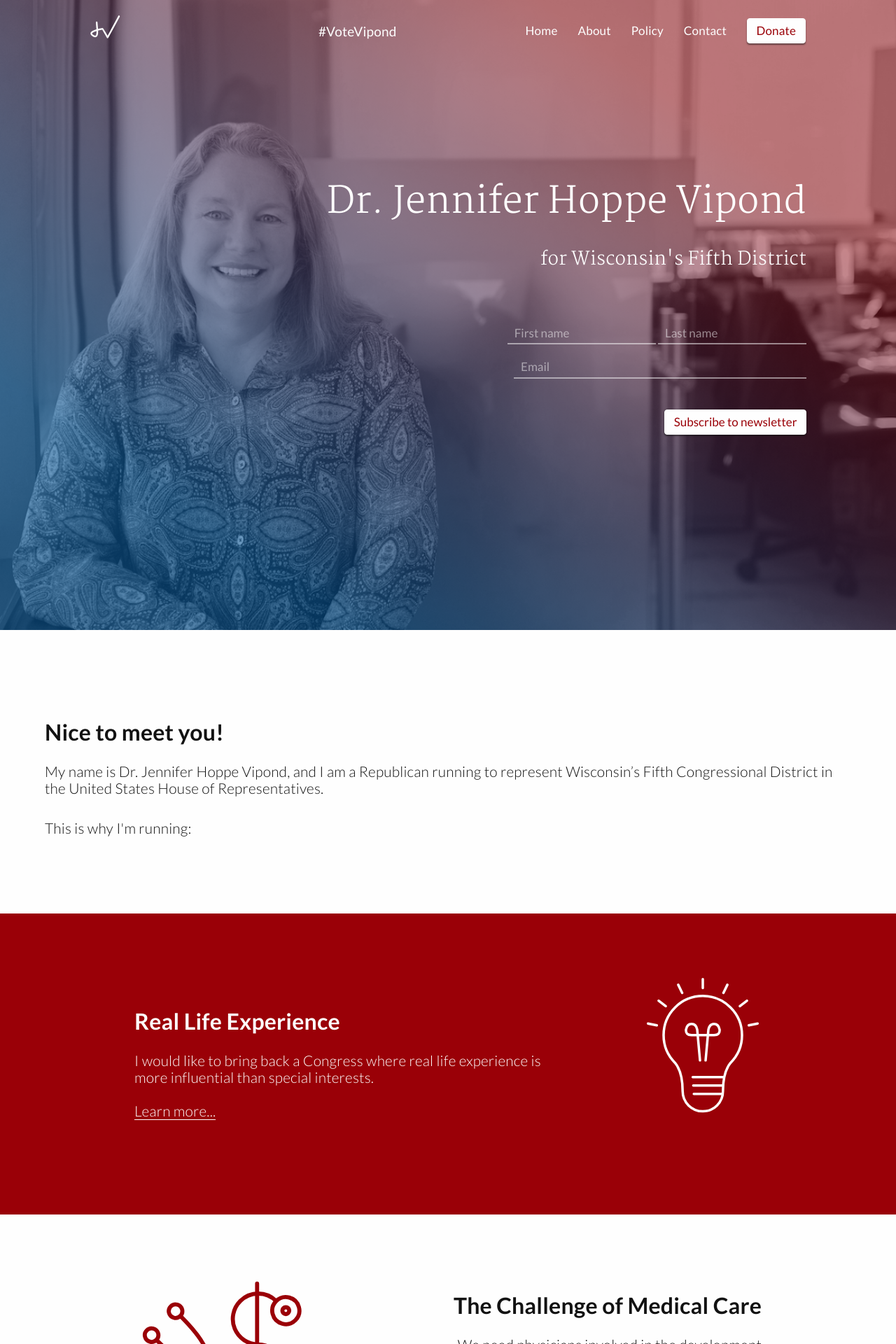
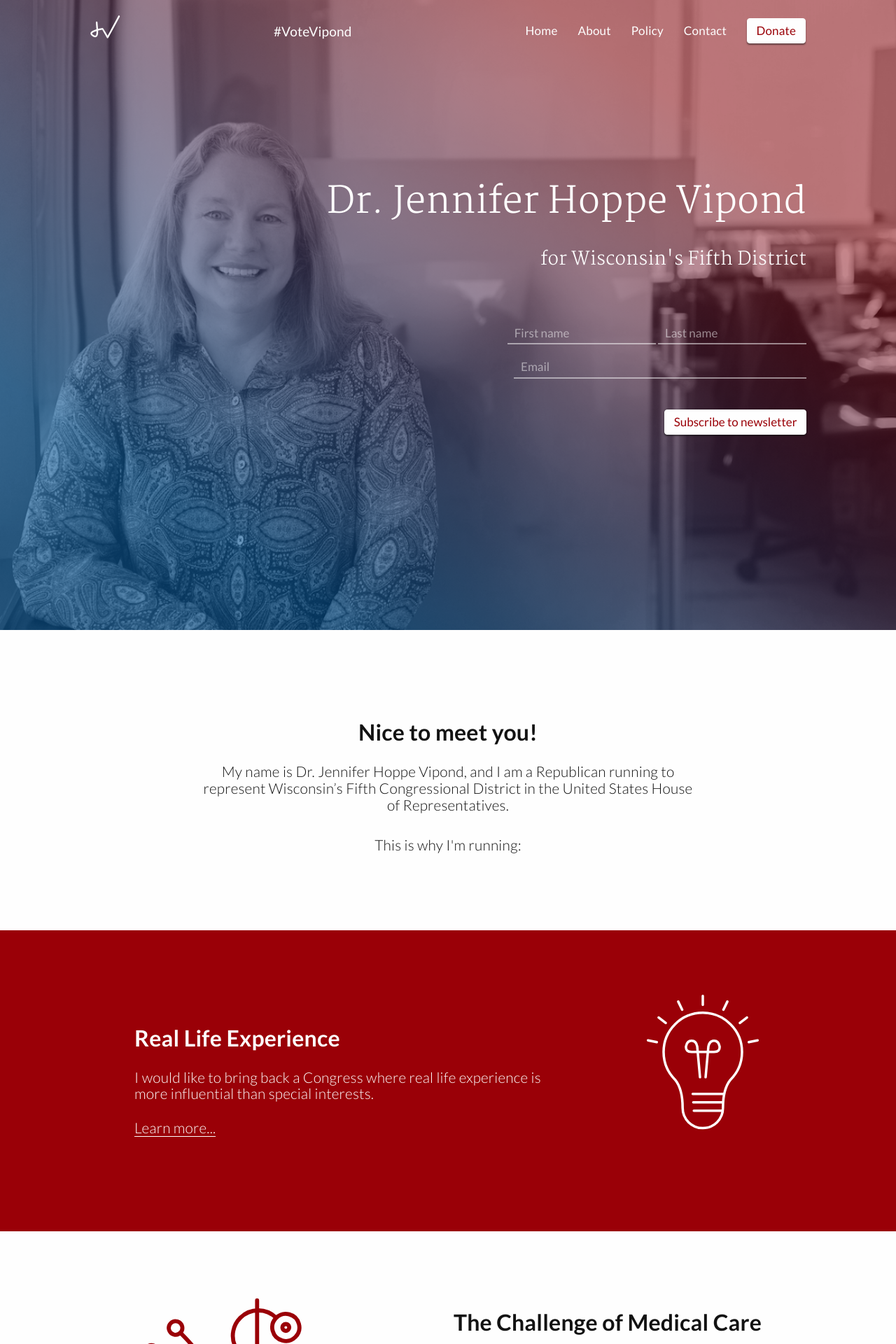
Before and after one commit to AlexVipond/jennifervipond.github.io, a Jekyll site: the page built from index.html, in a window 1280 px wide. Shown: the top 1920 px of the page at 70% size. Built offline with Jekyll 4.4.1, drawn with Linux system fonts in a browser that asks for light colours.

Commit message:
Fix nav naming convention, load blogPostCSS on home page

```diff
--- a/_includes/nav.html
+++ b/_includes/nav.html
@@ -20,8 +20,8 @@
         </ul>
     </div>
 
-    <div id="mobile-donate-wrapper">
-        <a id="mobile-donate" class="button donate custom-dbox-popup" href="https://donorbox.org/vipond-for-congress-website-donations">Donate</a>
+    <div class="mobile-donate-wrapper">
+        <a class="mobile-donate button donate custom-dbox-popup" href="https://donorbox.org/vipond-for-congress-website-donations">Donate</a>
     </div><div class="menu-icon-wrapper">
         <svg class="menu-icon" onclick="openMenu()" baseProfile="tiny" width="152" height="66" viewBox="0 0 152 66" preserveAspectRatio="xMinYMin meet">
             <path d="M120 64 A 31 31 0 1 1 120.00001 64 H -120" stroke-width="2" fill-opacity="1" stroke-dasharray="194.77" stroke-linecap="round"/>
--- a/_includes/navCSS.html
+++ b/_includes/navCSS.html
@@ -127,7 +127,7 @@
                 opacity: 1;
             }
 
-        nav #mobile-donate-wrapper {
+        nav .mobile-donate-wrapper {
             display: inline-block;
             width: 49.9%;
             text-align: left;
@@ -167,7 +167,7 @@
         nav .logo-wrapper {
             display: inline-block;
             text-align: left;
-            width: 25vw;
+            width: 20vw;
         }
 
             nav .logo {
@@ -184,14 +184,14 @@
                 stroke: #fefefe;
             }
 
-        nav #mobile-donate-wrapper {
+        nav .mobile-donate-wrapper {
             display: none;
         }
 
         nav .menu-wrapper {
             text-align: right;
             display: inline-block;
-            width: 60vw;
+            width: 65vw;
             margin-top: .6em;
         }
 
@@ -267,7 +267,7 @@
         }
 
         nav .logo-wrapper {
-            width: 19.9vw;
+            width: 14.9vw;
         }
 
             nav .logo:hover {
@@ -276,7 +276,7 @@
             }
 
         nav .menu-wrapper {
-            width: 40vw;
+            width: 45vw;
         }
     }
 </style>
--- a/_layouts/home.html
+++ b/_layouts/home.html
@@ -87,6 +87,7 @@
 
         <div class="pseudo-landing-page"></div>
 
+        {% include blogPostCSS.html %}
         {% include indexCSS.html %}
 
         <main>
--- a/css/deferred.css
+++ b/css/deferred.css
@@ -35,7 +35,7 @@
         color: #fefefe;
     }
 
-    .fixed #mobile-donate {
+    .fixed .mobile-donate {
         color: #9a0007;
         border-color: #9a0007;
         background-color: #fefefe;
```
